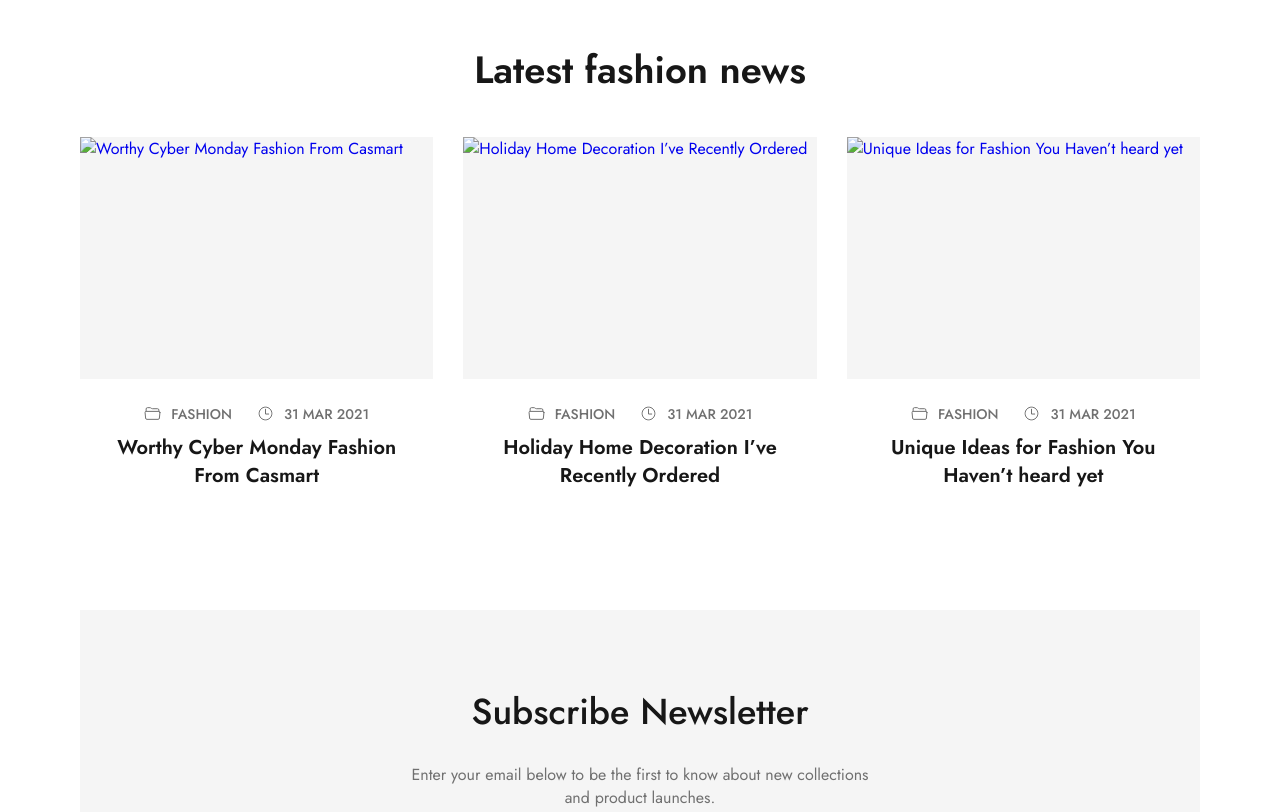
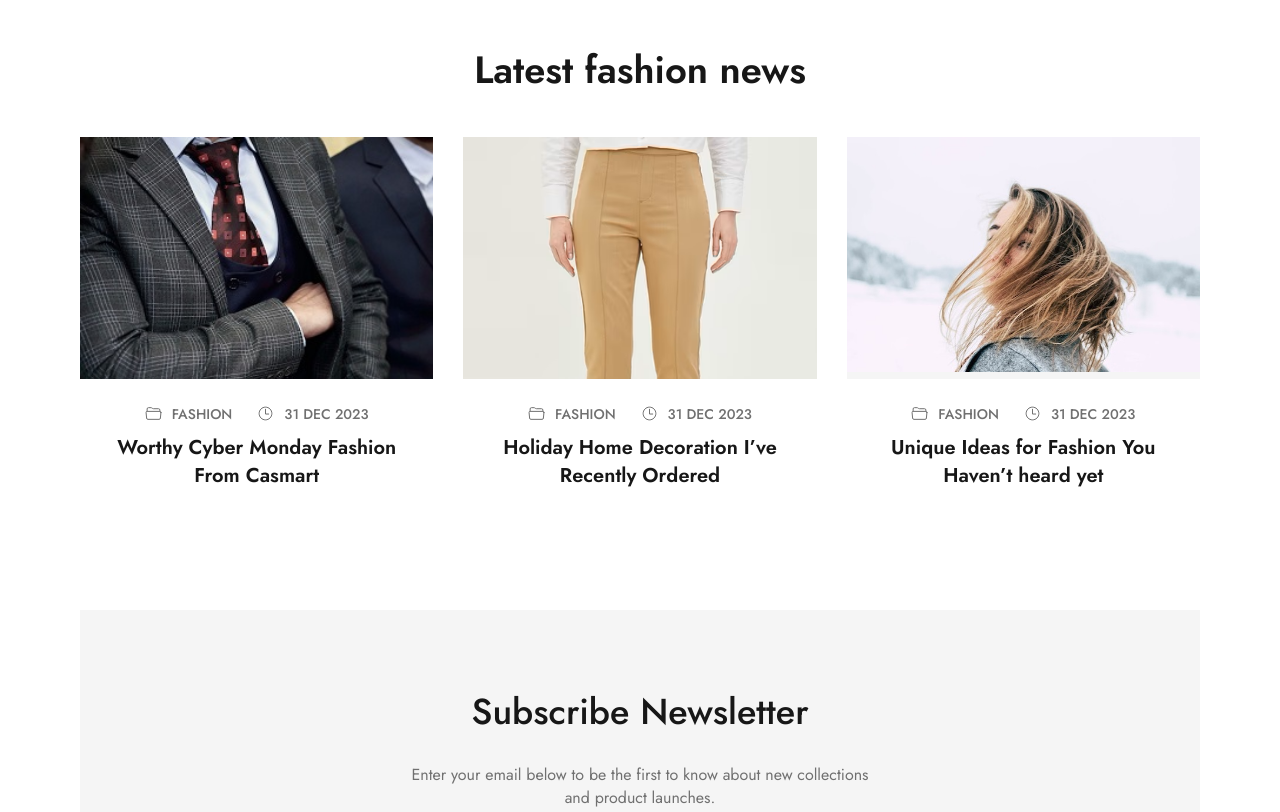
Before and after one commit to Abdulkafi88/javascript-par, a plain HTML site: page index.html in a window 1280 px wide. Shown: the part 3860-4672 px from the top of the page. Drawn offline with nearby package versions, Linux system fonts and the light colour scheme; a script that the page names is missing.

Commit message:
add all the pic

```diff
--- a/index.html
+++ b/index.html
@@ -851,7 +851,7 @@
                   <figure class="card-banner">
                     <a href="#">
                       <img
-                        src="./assets/images/blog-1.jpg"
+                        src="img/instagram-6.jpg"
                         alt="Worthy Cyber Monday Fashion From Casmart"
                         loading="lazy"
                         width="1020"
@@ -873,7 +873,7 @@
                         <ion-icon name="time-outline"></ion-icon>
 
                         <a href="#" class="card-meta-link">
-                          <time datetime="2021-03-31">31 Mar 2021</time>
+                          <time datetime="2021-03-31">31 Dec 2023</time>
                         </a>
                       </li>
                     </ul>
@@ -890,7 +890,7 @@
                   <figure class="card-banner">
                     <a href="#">
                       <img
-                        src="./assets/images/blog-2.jpg"
+                        src="img/musthave-9.png"
                         alt="Holiday Home Decoration I’ve Recently Ordered"
                         loading="lazy"
                         width="1020"
@@ -912,7 +912,7 @@
                         <ion-icon name="time-outline"></ion-icon>
 
                         <a href="#" class="card-meta-link">
-                          <time datetime="2021-03-31">31 Mar 2021</time>
+                          <time datetime="2021-03-31">31 Dec 2023</time>
                         </a>
                       </li>
                     </ul>
@@ -931,7 +931,7 @@
                   <figure class="card-banner">
                     <a href="#">
                       <img
-                        src="./assets/images/blog-3.jpg"
+                        src="img/news-2.jpg"
                         alt="Unique Ideas for Fashion You Haven’t heard yet"
                         loading="lazy"
                         width="1020"
@@ -953,7 +953,7 @@
                         <ion-icon name="time-outline"></ion-icon>
 
                         <a href="#" class="card-meta-link">
-                          <time datetime="2021-03-31">31 Mar 2021</time>
+                          <time datetime="2021-03-31">31 dec 2023</time>
                         </a>
                       </li>
                     </ul>
@@ -1021,7 +1021,7 @@
         <div class="container">
           <div class="footer-brand">
             <a href="#" class="logo">
-              <img src="./assets/images/logo.svg" alt="Casmart logo" />
+              <img src="img/logo.svg" alt="Casmart logo" />
             </a>
 
             <p class="footer-text">
@@ -1173,14 +1173,13 @@
             <p class="payment-title">We Support</p>
 
             <img
-              src="./assets/images/payment-img.png"
+              src="img/payment-img.png"
               alt="Online payment logos"
               class="payment-img"
             />
           </div>
         </div>
       </div>
-     <h1>my name is nirig</h1>
     </footer>
 
     <!--
```
Also changed, not shown: img/payment-img.png (added), 1 other file.
